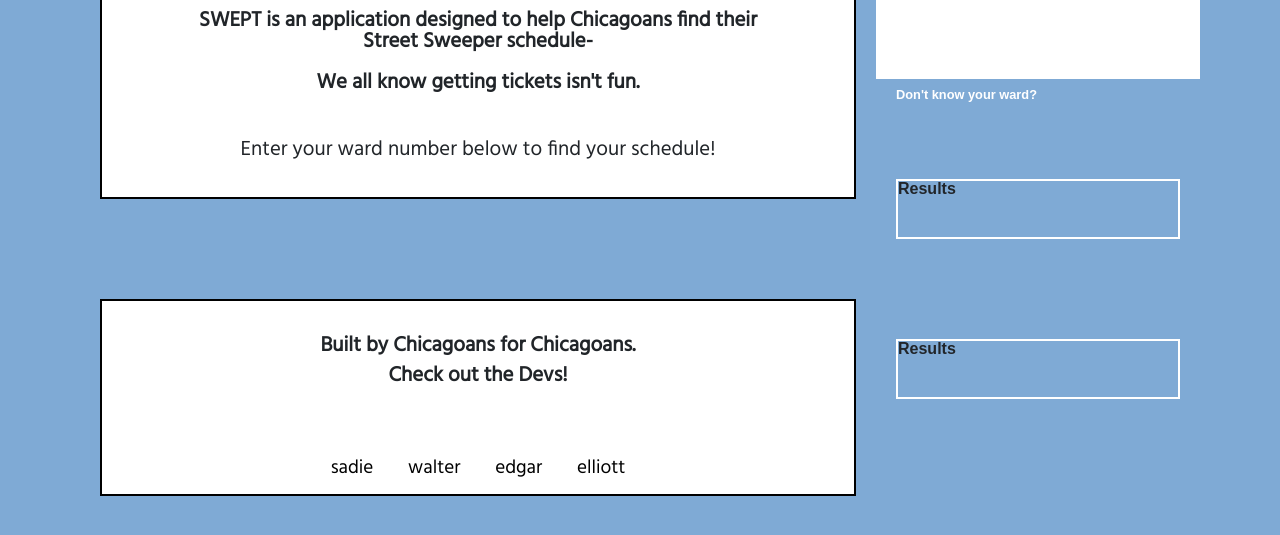
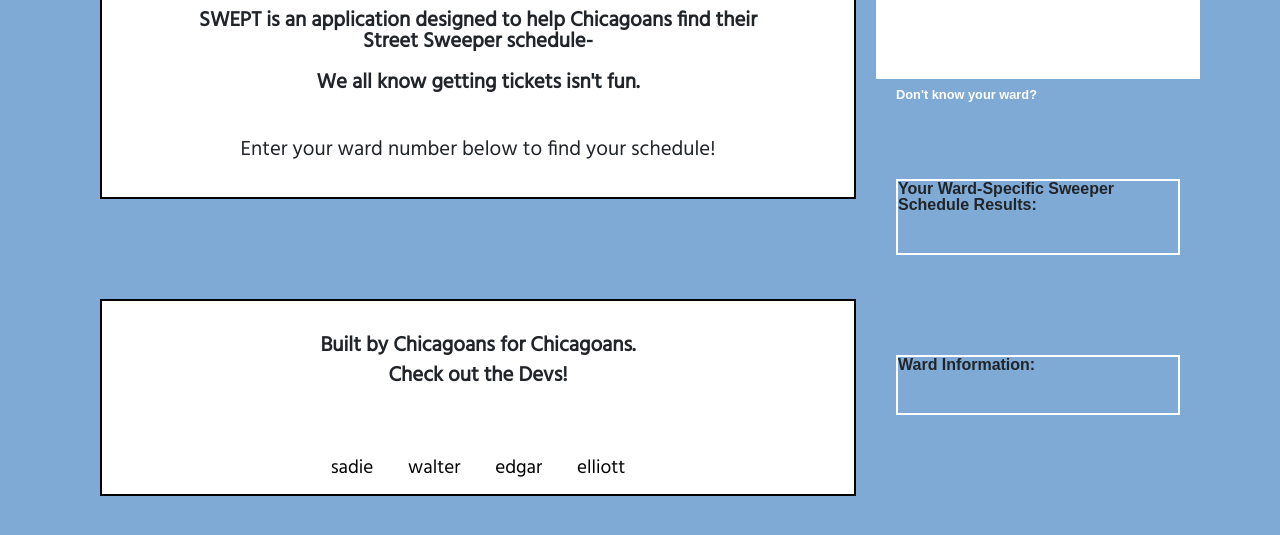
Before and after one commit to elliottdombrowski/NU-Project-1, a plain HTML site: page index.html in a window 1280 px wide. Both pictures are taken after typing "Sample" into the empty fields and a click on the button "Find Your Schedule!". Shown: the part 231-766 px from the top of the page. Drawn offline with nearby package versions, Linux system fonts and the light colour scheme; no server answers; a web font is replaced by a local one.

Commit message:
changes names of tables we append data to -sadie

```diff
--- a/index.html
+++ b/index.html
@@ -156,7 +156,7 @@
         <table class="table-section">
           <!-- this section is where the Street Sweeping dates and Map will go -->
           <tr>
-            <th>Results</th>
+            <th>Your Ward-Specific Sweeper Schedule Results:</th>
           </tr>
           <tbody id="tablebody2">
             <tr>
@@ -175,7 +175,7 @@
         <table class="table-section2">
           <!-- this section is where the Ward information output from Zipcode input -->
           <tr>
-            <th>Results</th>
+            <th>Ward Information:</th>
           </tr>
           <tbody id="tablebody">
             <tr>
```
